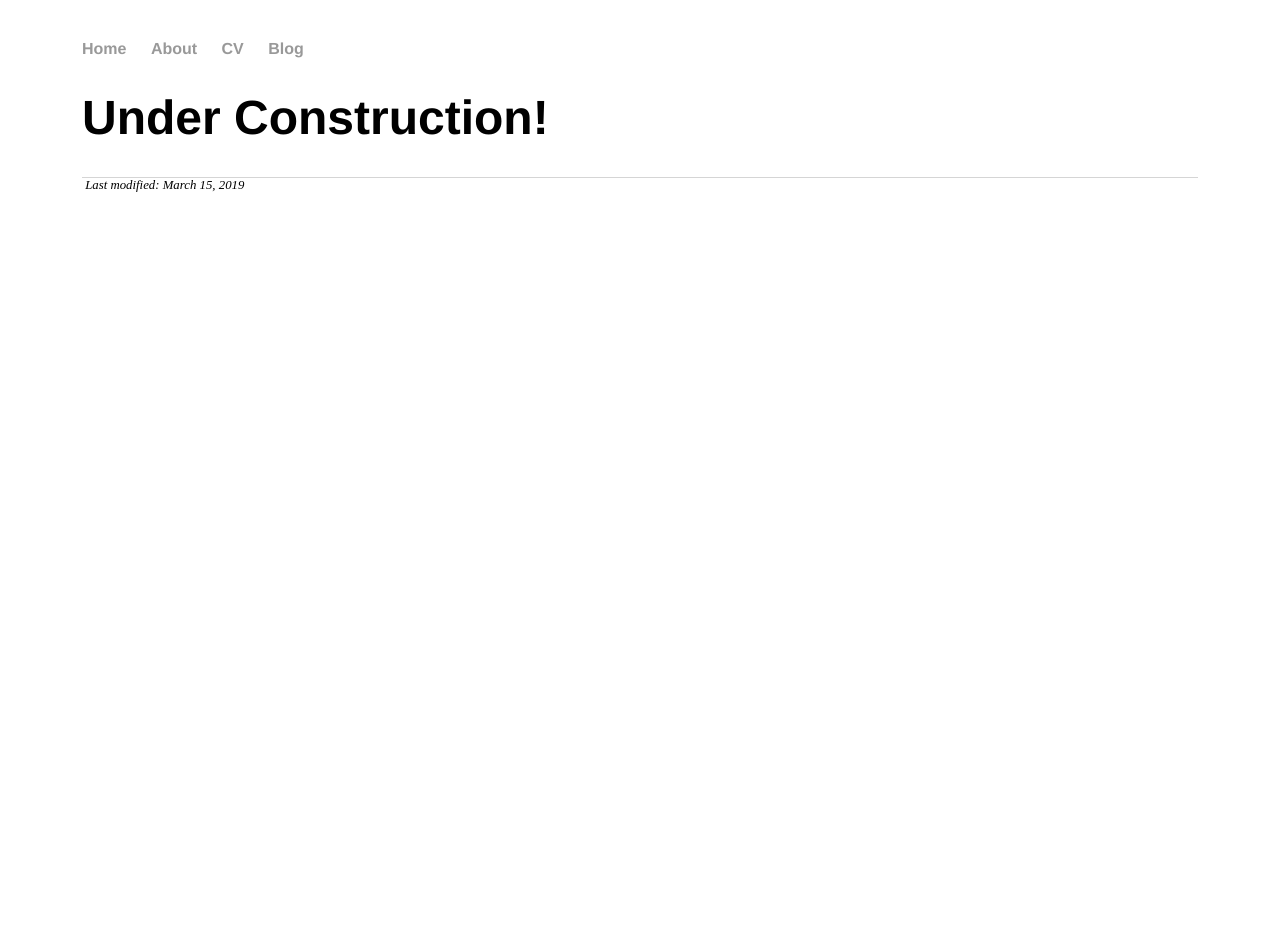
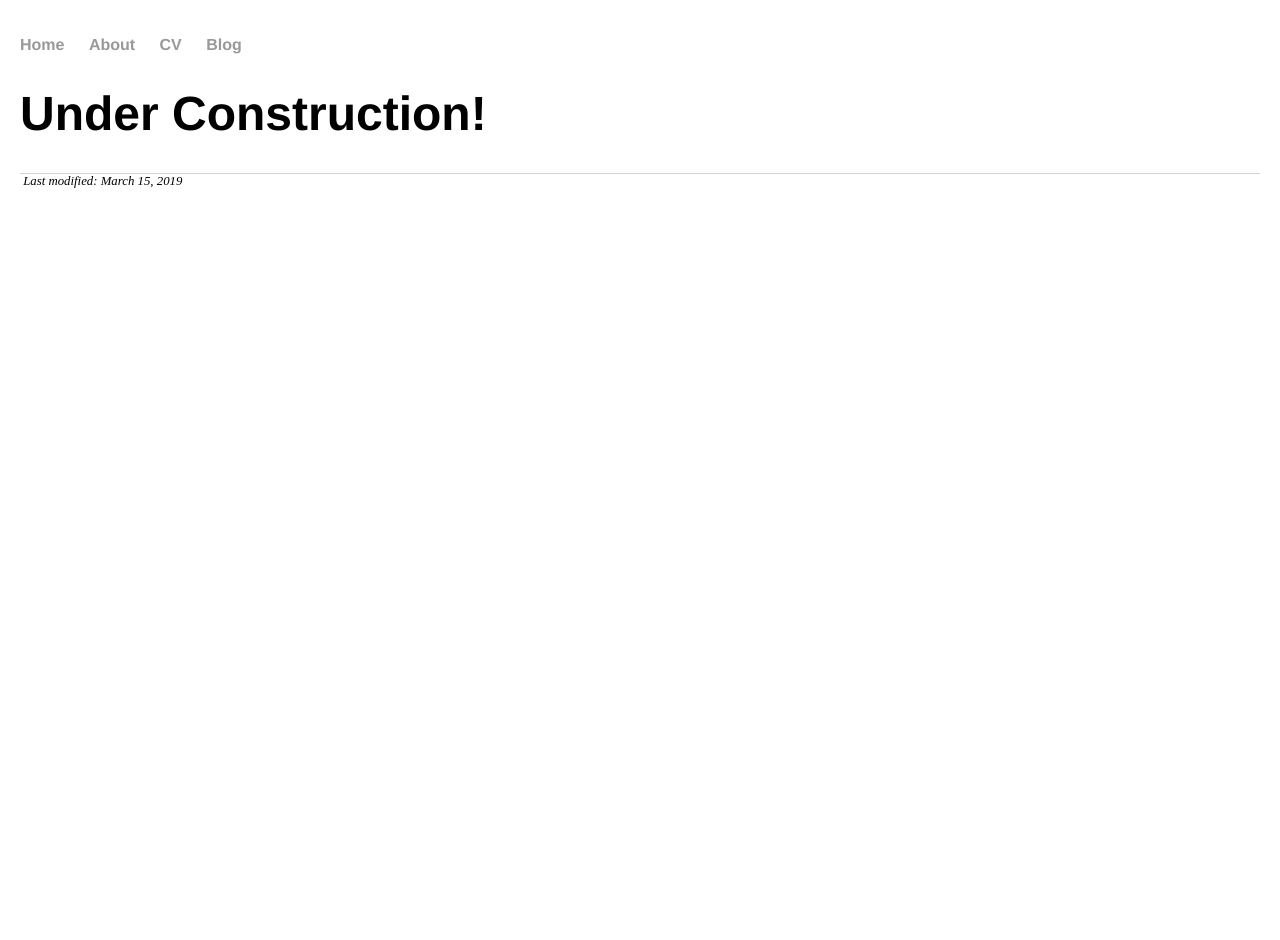
Before and after one commit to zhaoxiahust/zhaoxiahust.github.com, a Jekyll site: the page built from about/index.html, in a window 1280 px wide. Built offline with Jekyll 4.4.1, drawn with Linux system fonts in a browser that asks for light colours.

Commit message:
Update main.css

```diff
--- a/css/main.css
+++ b/css/main.css
@@ -9,8 +9,8 @@ html {
 
 
 body {
-    margin: 20px auto;
-    width: 90%;
+    margin: 10px auto;
+    width: 100%;
 }
 
 nav ul, footer ul {
```
